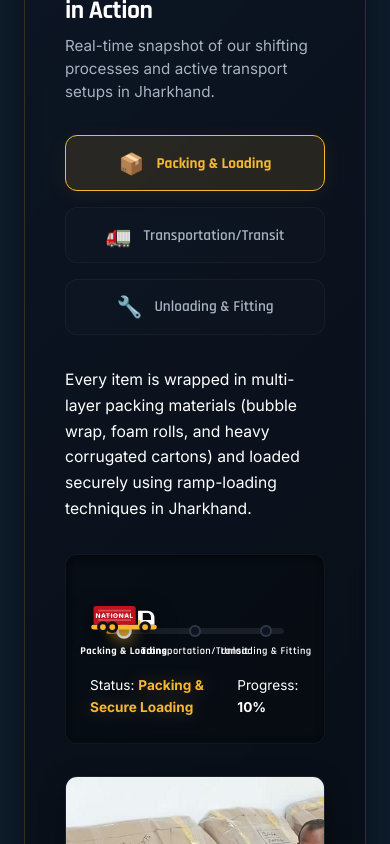
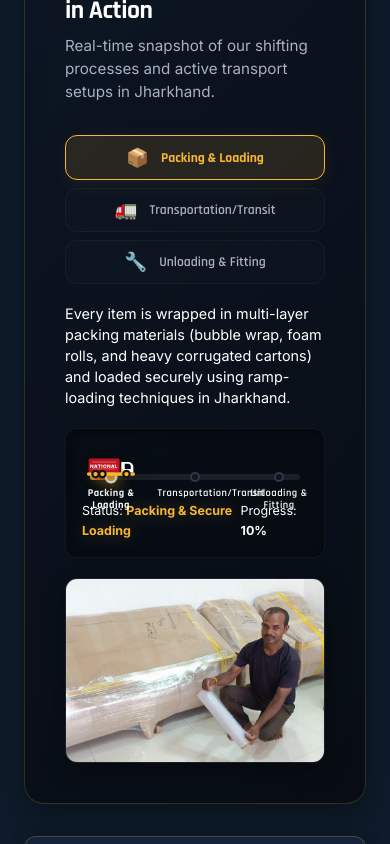
Before and after one commit to chetan094/National-Packers-Movers, a Next.js app: page /branches/jharkhand in a window 390 px wide. Shown: the part 2100-2944 px from the top of the page. Built offline with nearby package versions, Linux system fonts and the light colour scheme; no server answers; the database is empty; a web font is replaced by a local one.

Commit message:
style: optimize operations showcase layout and image aspect ratios on mobile devices

```diff
--- a/components/BranchPage/BranchPage.module.css
+++ b/components/BranchPage/BranchPage.module.css
@@ -1997,6 +1997,8 @@
 .milestoneLabel {
   position: absolute;
   top: 20px;
+  left: 50%;
+  transform: translateX(-50%);
   font-size: 0.72rem;
   font-weight: 600;
   color: var(--gray-400);
@@ -2004,12 +2006,6 @@
   transition: all 0.5s cubic-bezier(0.4, 0, 0.2, 1);
   font-family: var(--font-heading);
   letter-spacing: 0.5px;
-}
-
-@media (max-width: 480px) {
-  .milestoneLabel {
-    font-size: 0.65rem;
-  }
 }
 
 .milestoneLabelActive {
@@ -2071,3 +2067,78 @@
 .opsPhotoWrapperActive .opsPhoto {
   transform: scale(1.08);
 }
+
+/* Mobile Responsiveness & Layout Overrides */
+@media (max-width: 768px) {
+  .opsGrid {
+    gap: 1.25rem;
+  }
+
+  .opsTabs {
+    gap: 0.5rem;
+  }
+
+  .opsTabBtn {
+    padding: 0.6rem 0.85rem;
+    font-size: 0.85rem;
+    min-width: auto;
+    flex: 1;
+    justify-content: center;
+  }
+
+  .opsTabIcon {
+    font-size: 1.15rem;
+  }
+
+  .opsContentPanel {
+    gap: 1.25rem;
+  }
+
+  .opsDesc {
+    font-size: 0.9rem;
+    line-height: 1.45;
+    margin-bottom: 0;
+  }
+
+  .transitTracker {
+    padding: 1.25rem 1rem 1rem 1rem;
+  }
+
+  .transitRoad {
+    margin: 1.25rem 0.5rem 0.75rem 0.5rem;
+    height: 16px;
+  }
+
+  .transitTruck {
+    width: 55px;
+    height: 28px;
+  }
+
+  .milestoneNode {
+    width: 14px;
+    height: 14px;
+  }
+
+  .milestoneDot {
+    width: 10px;
+    height: 10px;
+  }
+
+  .milestoneLabel {
+    top: 18px;
+    white-space: normal;
+    width: 75px;
+    text-align: center;
+    font-size: 0.65rem;
+    line-height: 1.1;
+  }
+
+  .transitStatus {
+    margin-top: 1rem;
+    font-size: 0.78rem;
+  }
+
+  .opsPhotoFrame {
+    height: 185px;
+  }
+}
```
